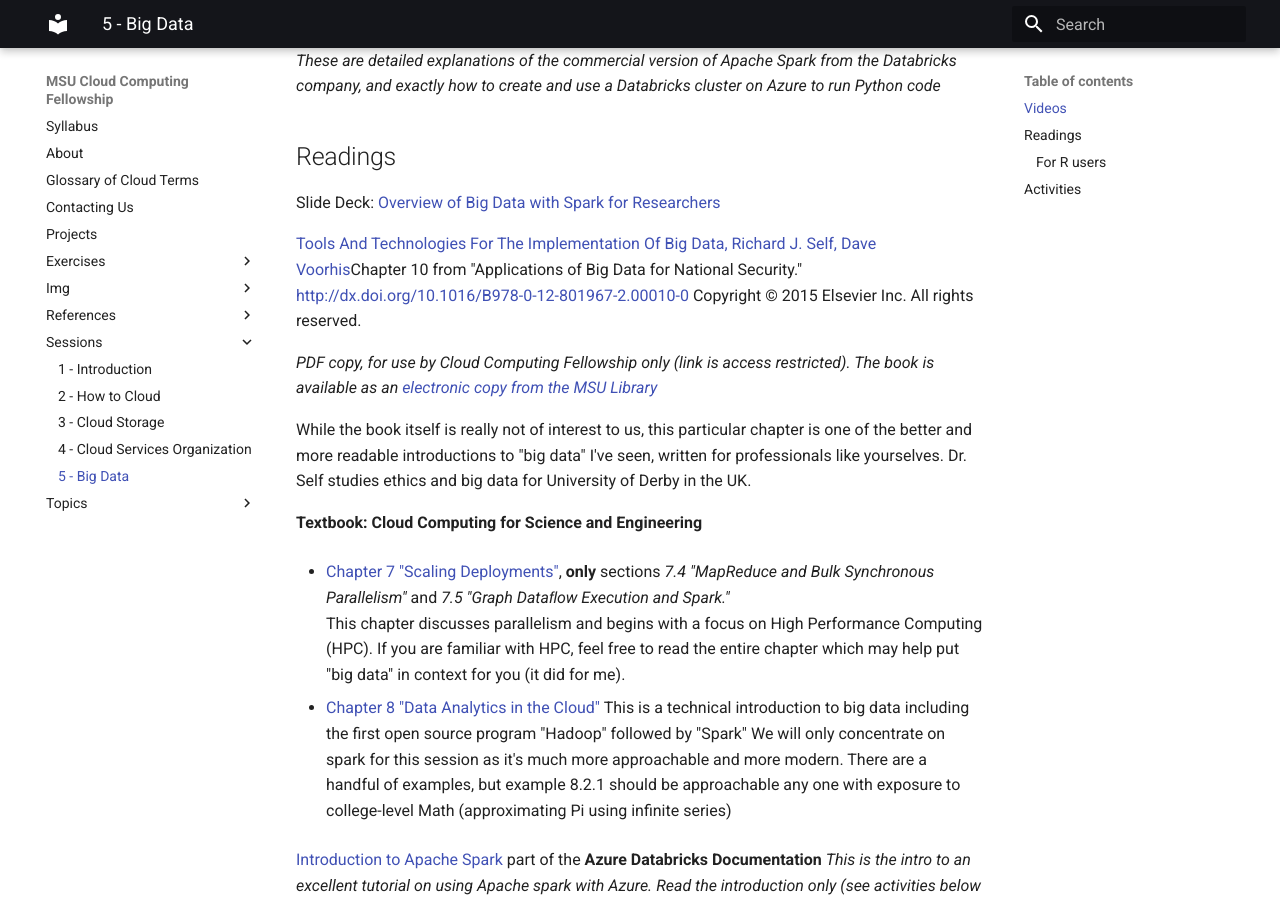
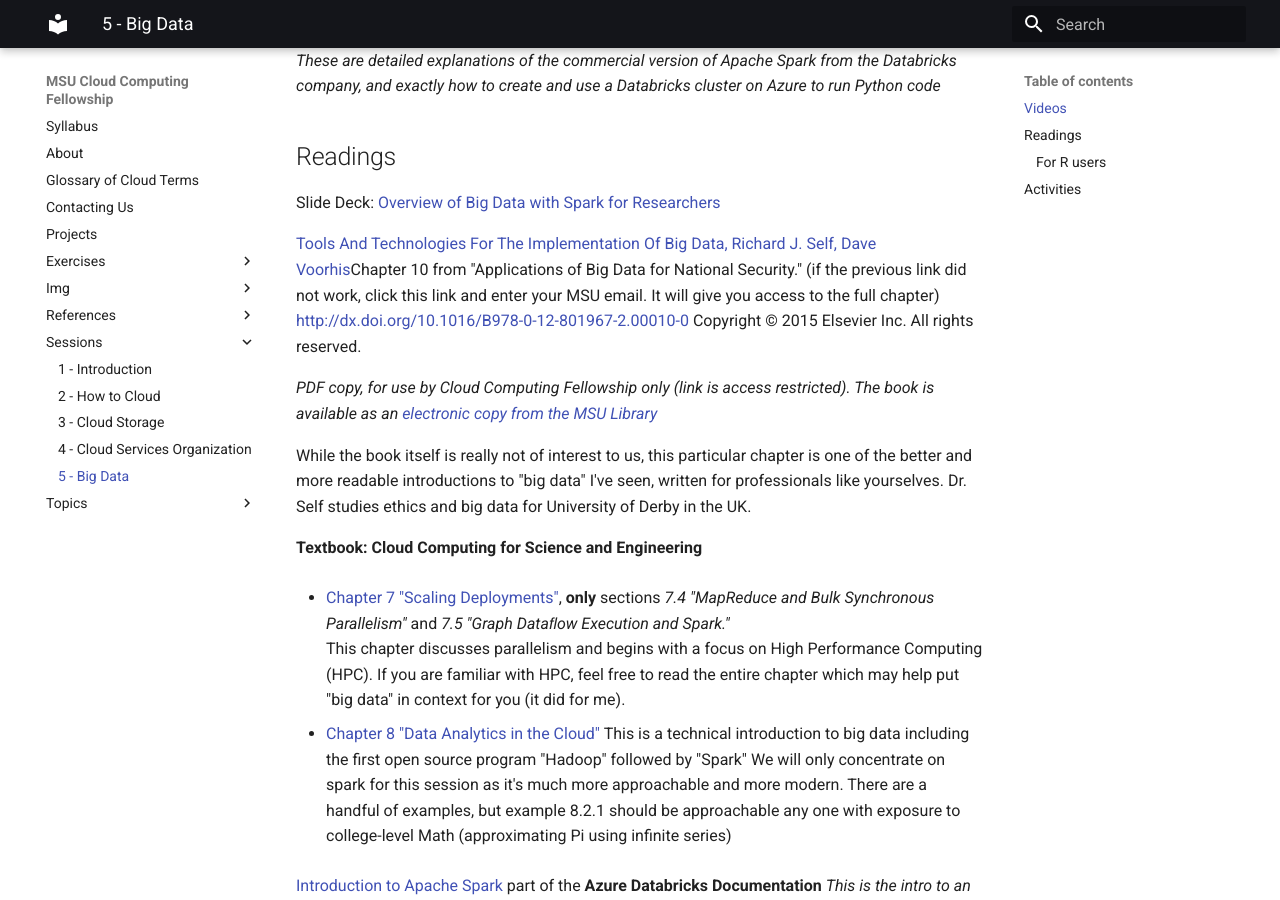
Before and after one commit to emtelgen/ccf23-testing, an MkDocs documentation site: the page built from docs/sessions/05_big_data.md, in a window 1280 px wide and 900 px high, scrolled down 1104 px. Built offline with MkDocs 1.6.1 and Material for MkDocs 9.7.7, drawn with Linux system fonts in a browser that asks for light colours.

Commit message:
added info on links

```diff
--- a/docs/sessions/05_big_data.md
+++ b/docs/sessions/05_big_data.md
@@ -26,7 +26,7 @@
 
 Slide Deck: [Overview of Big Data with Spark for Researchers](../topics/big_data_intro_for_researchers.html)
 
-[Tools And Technologies For The Implementation Of Big Data, Richard J. Self, Dave Voorhis](https://michiganstate.sharepoint.com/sites/MSUICERCloudFellowship2/Shared%20Documents/General/Materials/TOOLS%20AND%20TECHNOLOGIES%20FOR%20THE%20IMPLEMENTATION%20OF%20BIG%20DATA_Self_Vorhis%20CH10%20DO%20NOT%20DISTRIBUTE.pdf)Chapter 10 from "Applications of Big Data for National Security." http://dx.doi.org/10.1016/B978-0-12-801967-2.00010-0
+[Tools And Technologies For The Implementation Of Big Data, Richard J. Self, Dave Voorhis](https://michiganstate.sharepoint.com/sites/MSUICERCloudFellowship2/Shared%20Documents/General/Materials/TOOLS%20AND%20TECHNOLOGIES%20FOR%20THE%20IMPLEMENTATION%20OF%20BIG%20DATA_Self_Vorhis%20CH10%20DO%20NOT%20DISTRIBUTE.pdf)Chapter 10 from "Applications of Big Data for National Security." (if the previous link did not work, click this link and enter your MSU email. It will give you access to the full chapter) http://dx.doi.org/10.1016/B978-0-12-801967-2.00010-0
 Copyright © 2015 Elsevier Inc. All rights reserved.
 
 *PDF copy, for use by Cloud Computing Fellowship only (link is access restricted).  The book is available as an [electronic copy from the MSU Library](http://catalog.lib.msu.edu/record=b11321901~S39a)*
```
Also changed, not shown: docs/exercises/exercise_using_the_cloud_to_summarize_and_visualize_data.md (+0 -1 lines).
